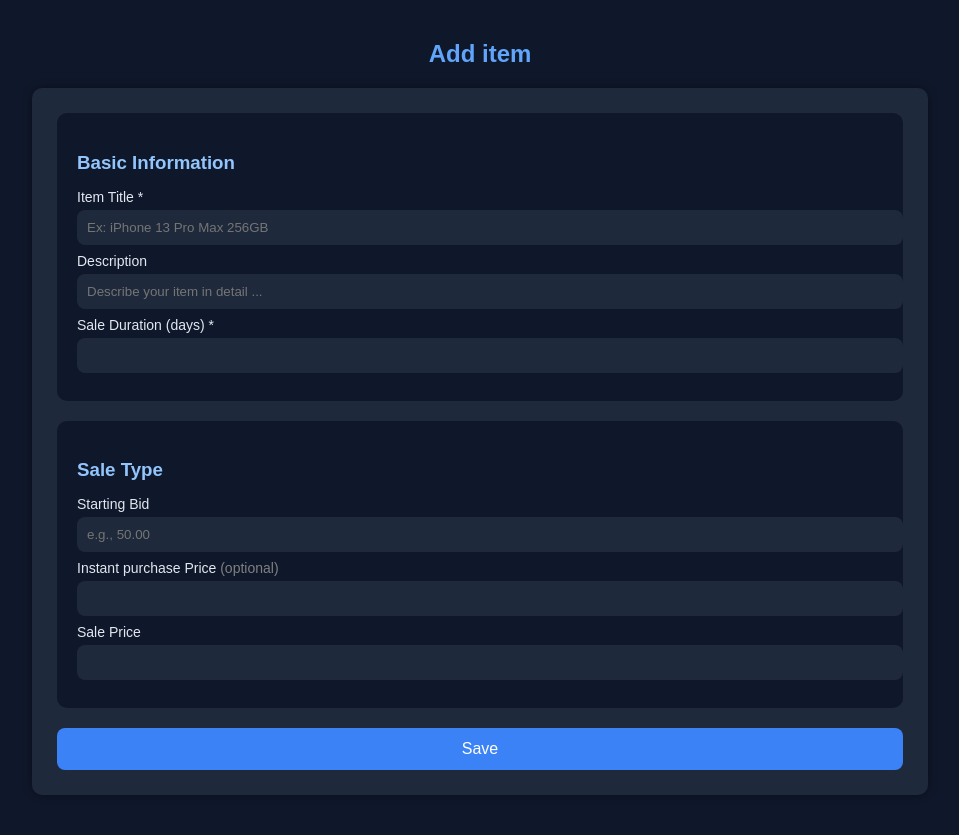
After one commit to ALUMNOAT/prwb_2526_d01, a PHP site: the page made by view/view_add_edit_item.php in a window 1280 px wide. The commit adds this page. Shown: the whole page, without its empty margins (160-1119 px from the left). Run offline with PHP 8.4, Linux system fonts and the light colour scheme; the template is opened without the code that fills it, so the values that code supplies are empty.

Commit message:
feat(edit_item): Je peux edit un item

```diff
--- a/controller/ControllerBrowse.php
+++ b/controller/ControllerBrowse.php
@@ -2,6 +2,7 @@
 require_once "framework/Controller.php";
 require_once "model/Item.php";
 require_once "model/ItemStatus.php";
+require_once "model/Member.php";
 
 
 class ControllerBrowse extends Controller {
--- /dev/null
+++ b/css/add_edit_item.css
@@ -0,0 +1,92 @@
+body {
+    margin: 0;
+    padding: 0;
+    font-family: Arial, sans-serif;
+    background: #0f172a;
+    color: #e2e8f0;
+}
+
+.container {
+    width: 70%;
+    margin: 40px auto;
+}
+
+.page-title {
+    text-align: center;
+    color: #60a5fa;
+    margin-bottom: 20px;
+}
+
+.form-box {
+    background: #1e293b;
+    padding: 25px;
+    border-radius: 10px;
+    box-shadow: 0 0 10px rgba(0,0,0,0.4);
+}
+
+.section {
+    background: #0f172a;
+    padding: 20px;
+    margin-bottom: 20px;
+    border-radius: 10px;
+}
+
+.section h3 {
+    color: #93c5fd;
+    margin-bottom: 15px;
+}
+
+.label {
+    display: block;
+    font-size: 14px;
+    margin-bottom: 5px;
+}
+
+.secondary {
+    color: gray;
+    display: inline; /* or inline-block */
+}
+
+.input {
+    width: 100%;
+    padding: 10px;
+    border-radius: 8px;
+    border: none;
+    background: #1e293b;
+    color: white;
+    margin-bottom: 8px;
+}
+
+.input:focus {
+    outline: 2px solid #3b82f6;
+}
+
+.desc {
+    font-size: 12px;
+    color: #94a3b8;
+    margin-bottom: 15px;
+}
+
+.btn {
+    width: 100%;
+    padding: 12px;
+    background: #3b82f6;
+    color: white;
+    border: none;
+    border-radius: 8px;
+    font-size: 16px;
+    cursor: pointer;
+}
+
+.btn:hover {
+    background: #2563eb;
+}
+
+.message {
+    padding: 12px;
+    margin-bottom: 15px;
+    background: #334155;
+    border-left: 4px solid #3b82f6;
+    border-radius: 6px;
+    font-size: 15px;
+}
--- /dev/null
+++ b/view/view_add_edit_item.php
@@ -0,0 +1,58 @@
+<!DOCTYPE html>
+<html>
+<head>
+    <meta charset="UTF-8">
+    <title>Add Item</title>
+    <base href="<?= $web_root ?>"/>
+    <meta name="viewport" content="width=device-width, initial-scale=1.0">
+    <link href="css/add_edit_item.css" rel="stylesheet" type="text/css"/>
+</head>
+<body>
+<div class="container">
+    <h2 class="page-title">Add item</h2>
+
+    <form method="POST" action="item/add_edit_item/<?= $item->get_id() ?>" class="form-box">
+
+    <div class="section">
+            <h3>Basic Information</h3>
+
+            <label for="item_title" class="label">Item Title *</label>
+            <input type="text" id="title" name="title" class="input" value="<?= $item?->get_title() ?? '' ?>" placeholder="Ex: iPhone 13 Pro Max 256GB" required>
+
+            <label for="description" class="label">Description</label>
+            <input type="text" id="description" name="description" class="input" value="<?= $item?->get_description() ?? '' ?>" placeholder="Describe your item in detail ..." required>
+
+            <label for="days" class="label">Sale Duration (days) *</label>
+            <input type="text" id="days" name="days" class="input" value="<?= $item?->get_duration_days() ?? '' ?>">
+        </div>
+
+        <div class="section">
+            <h3>Sale Type</h3>
+
+            <label for="starting_bid" class="label">Starting Bid</label>
+            <input type="text" id="starting_bid" name="starting_bid" class="input" value="<?= $item?->get_starting_bid() ?? '' ?>" placeholder="e.g., 50.00">
+
+            <label for="buy_now_price" class="label">Instant purchase Price <span class="secondary">(optional)</span></label>
+            <input type="text" id="buy_now_price" name="buy_now_price" class="input" value="<?= $item?->get_buy_now_price() ?? '' ?>">
+
+            <label for="sale_price" class="label">Sale Price</label>
+            <input type="text" id="sale_price" name="sale_price" class="input" value="<?= ItemStatus::has_bids($item->get_id()) ?>">
+        </div>
+
+        <button type="submit" class="btn">Save</button>
+    </form>
+
+    <?php if(count($errors)!=0): ?>
+        <div class='errors'>
+            <p>Please correct the following error(s) :</p>
+            <ul>
+                <?php foreach($errors as $error): ?>
+                    <li><?= $error ?></li>
+                <?php endforeach; ?>
+            </ul>
+        </div>
+    <?php endif; ?>
+
+</div>
+</body>
+</html>
--- a/view/view_item.php
+++ b/view/view_item.php
@@ -153,7 +153,7 @@ donc pas de hidden
 <?php if ($member->get_id() === $item->get_owner()->get_id()): ?>
     <div class="manage-item">
         <h3>Manage Your Item</h3>
-        <a href="item/add_edit_item" class="row">
+        <a href="item/add_edit_item/<?= $item->get_id()?>" class="row">
             <div class="row-title">Edit Item Details</div>
         </a>
         <a href="item/manage_images" class="row">
```
Also changed, not shown: controller/ControllerItem.php (+44 -0 lines), model/Item.php (+103 -0 lines), model/ItemStatus.php (+30 -0 lines).
